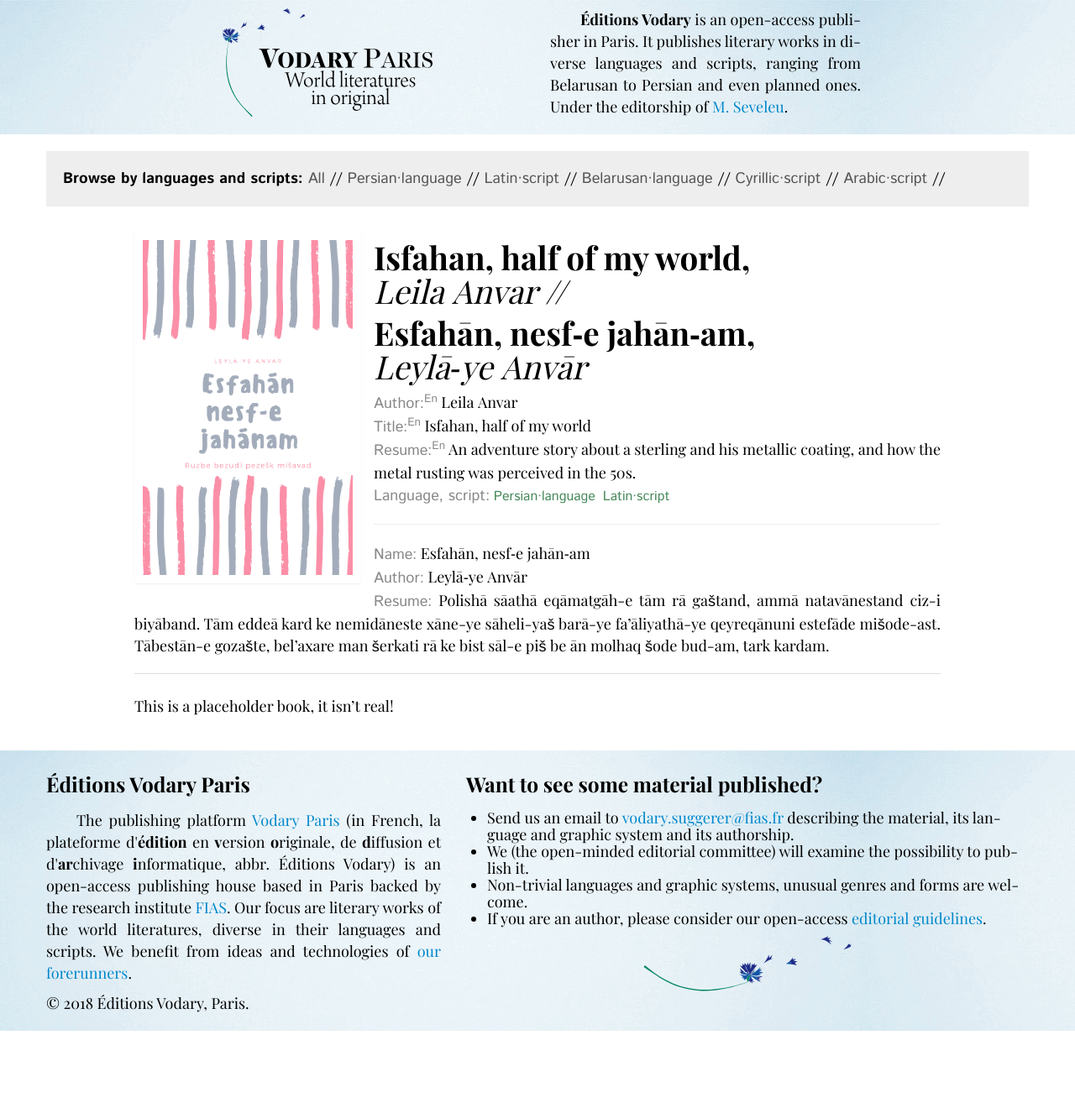
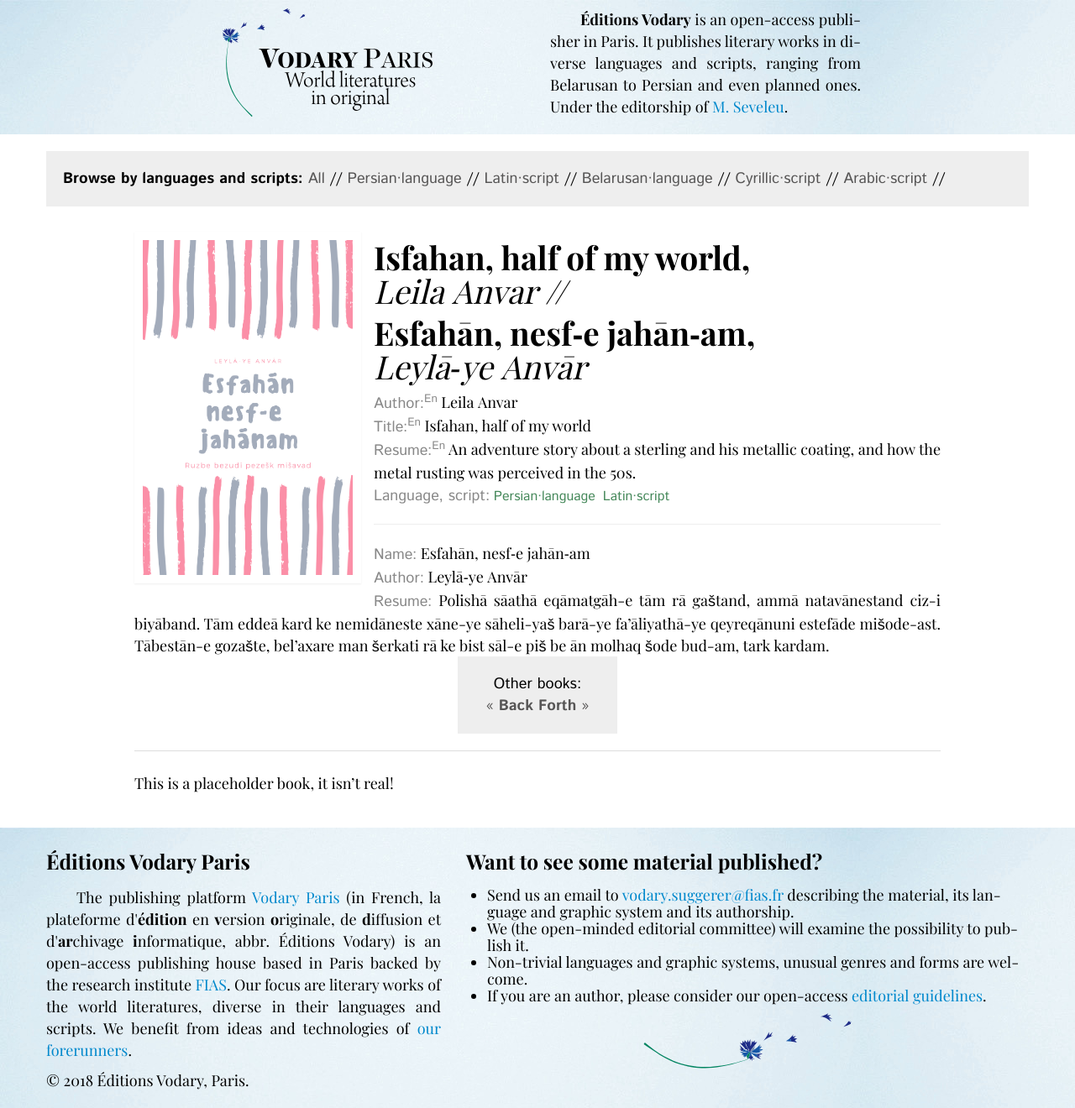
Before and after one commit to mlare/vodary, a Jekyll site: the page built from _posts/2017-11-15-esfahan.markdown, in a window 1280 px wide. Shown: the whole page at 84% size. Built offline with Jekyll 4.4.1, drawn with Linux system fonts in a browser that asks for light colours; some web fonts are replaced; Markdown is read by kramdown in place of the engine named in the settings; before the commit the page ends 1228 px from its top, so only the background shows below that.

Commit message:
Update post.html

```diff
--- a/_layouts/post.html
+++ b/_layouts/post.html
@@ -34,6 +34,13 @@ layout: default
                 --->
 	</div>
 
+          <div class="hero-unit" style="display: block; margin: 0 auto;width: 150px;text-align:  center;" >
+         <span style="technical">
+           Other books:<br>
+           {% if page.next.url %}<a class="prev" href="{{page.next.url}}">&laquo; <strong>Back</strong></a>{% endif %}
+           {% if page.previous.url %}    <a class="next" href="{{page.previous.url}}"><strong>Forth</strong> &raquo;</a>{% endif %}
+         </span>
+      </div>
 
 	<div class="post-content">
 	{{ content }}
```
